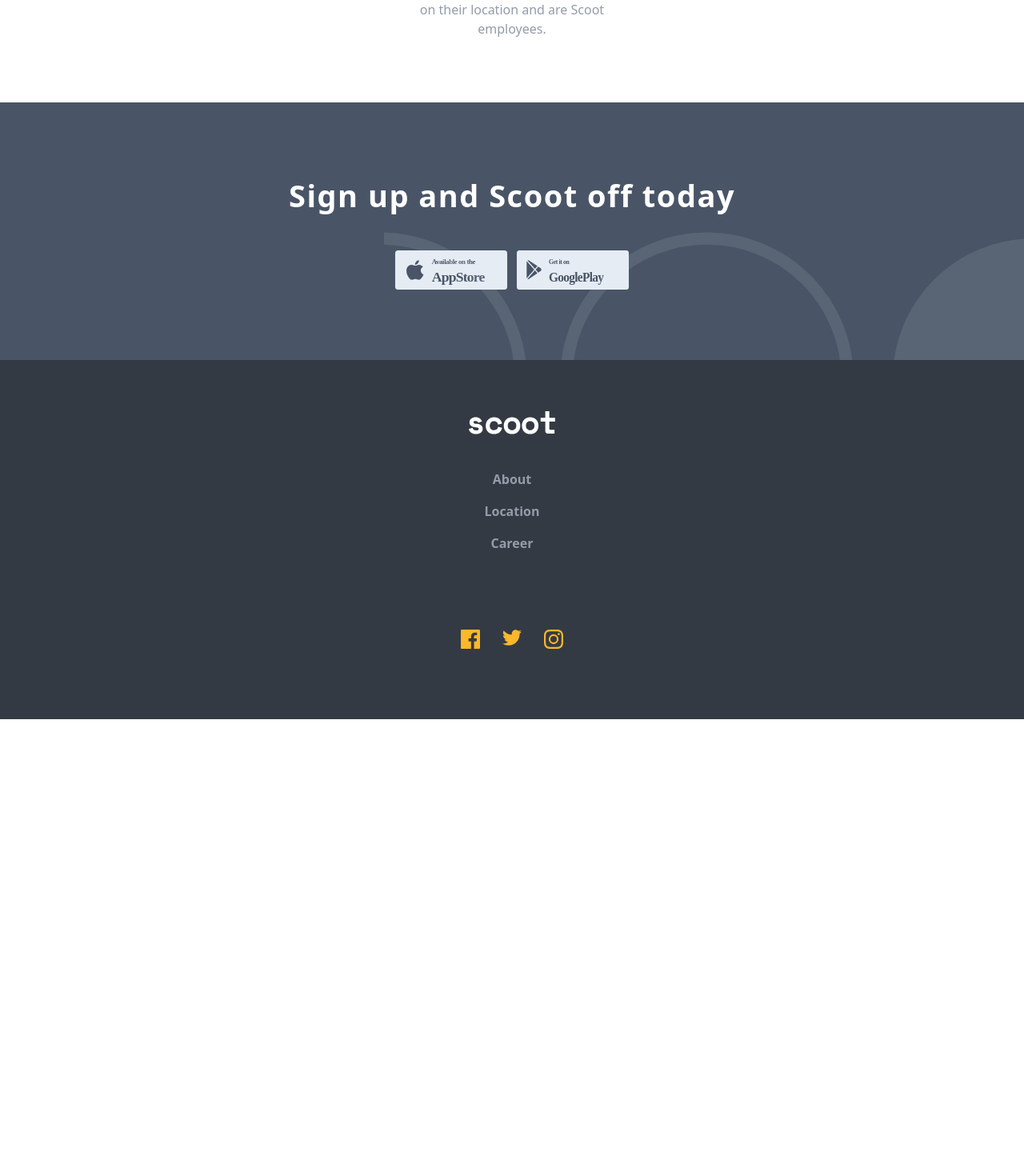
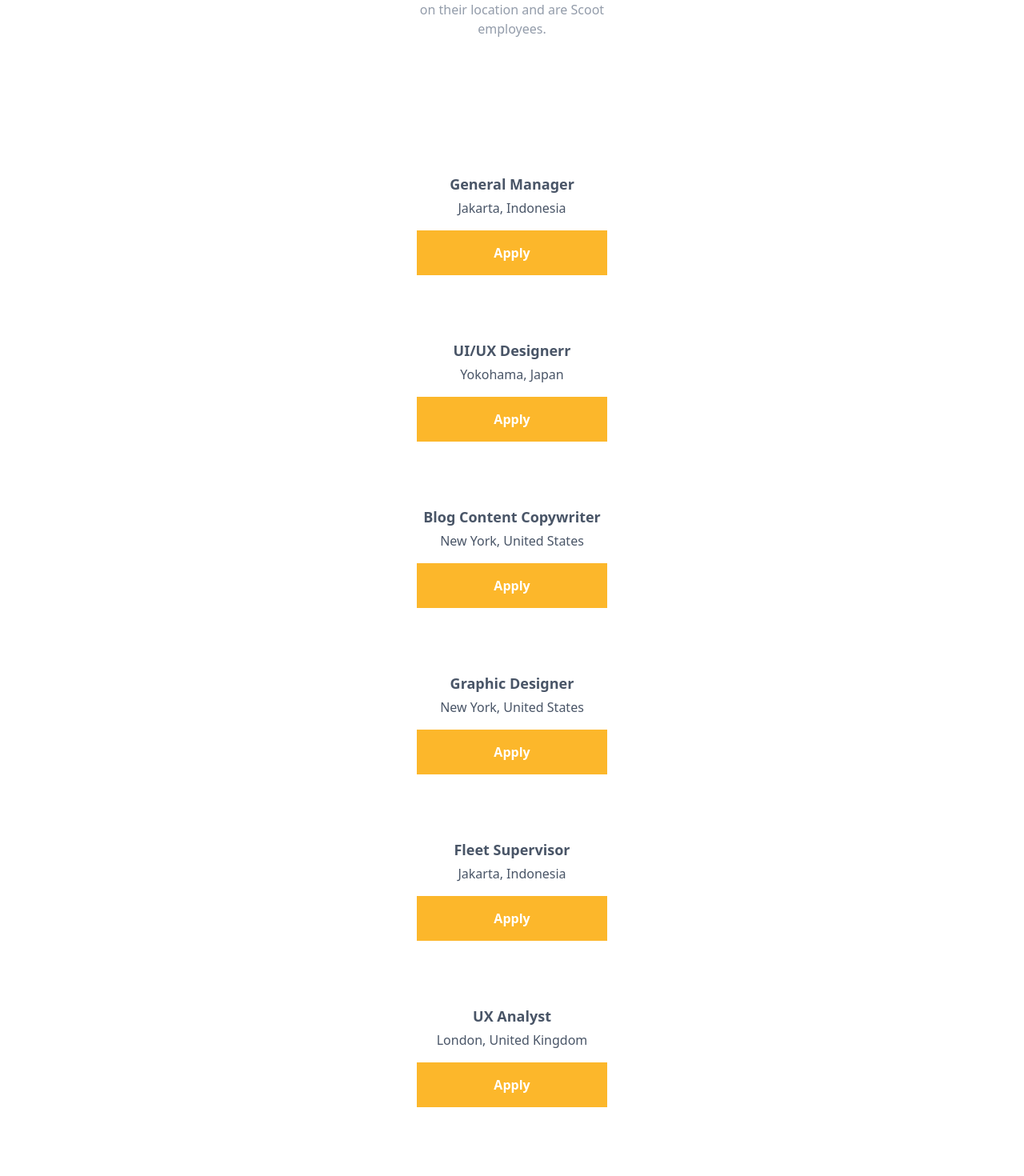
Before and after one commit to RonaldMamani/Scoot_Multi-Pages, an Angular app: page /careers in a window 1280 px wide. Shown: the part 2640-4110 px from the top of the page at 80% size. Before the commit the page ends 3539 px from the top, so only its background shows below. Built offline with nearby package versions, Linux system fonts and the light colour scheme.

Commit message:
Adicionando o final da pagina Careers

```diff
--- a/src/app/app.module.ts
+++ b/src/app/app.module.ts
@@ -21,6 +21,7 @@
 import { ReadMoreComponent } from './components/read-more/read-more.component';
 import { JobDetailComponent } from './components/job-detail/job-detail.component';
 import { BenefiesCareersComponent } from './components/benefies-careers/benefies-careers.component';
+import { JobAnnouncementsComponent } from './components/job-announcements/job-announcements.component';
 
 @NgModule({
   declarations: [
@@ -42,7 +43,8 @@
     FAQsComponent,
     ReadMoreComponent,
     JobDetailComponent,
-    BenefiesCareersComponent
+    BenefiesCareersComponent,
+    JobAnnouncementsComponent
   ],
   imports: [
     BrowserModule,
--- /dev/null
+++ b/src/app/components/job-announcements/job-announcements.component.html
@@ -0,0 +1,32 @@
+<section class="pt-14 pb-32 flex flex-col gap-4">
+    <app-job-detail
+        NameJob="General Manager"
+        NameLocalWorld="Jakarta, Indonesia"
+        ContentButton="Apply"
+    />
+    <app-job-detail
+        NameJob="UI/UX Designerr"
+        NameLocalWorld="Yokohama, Japan"
+        ContentButton="Apply"
+    />
+    <app-job-detail
+        NameJob="Blog Content Copywriter"
+        NameLocalWorld="New York, United States"
+        ContentButton="Apply"
+    />
+    <app-job-detail
+        NameJob="Graphic Designer"
+        NameLocalWorld="New York, United States"
+        ContentButton="Apply"
+    />
+    <app-job-detail
+        NameJob="Fleet Supervisor"
+        NameLocalWorld="Jakarta, Indonesia"
+        ContentButton="Apply"
+    />
+    <app-job-detail
+        NameJob="UX Analyst"
+        NameLocalWorld="London, United Kingdom"
+        ContentButton="Apply"
+    />
+</section>
--- a/src/app/components/job-detail/job-detail.component.html
+++ b/src/app/components/job-detail/job-detail.component.html
@@ -1 +1,11 @@
-<p>job-detail works!</p>
+<div class="py-8 flex flex-col gap-1 text-center">
+    <h6 class="text-[#495567] font-['Space Mono'] text-lg font-bold">{{NameJob}}</h6>
+    <span class="text-[#495567] font-['Lexend Deca']">{{NameLocalWorld}}</span>
+    <div class="pt-3 text-center">
+        <button class="bg-[#FCB72B] px-24 py-4">
+            <span class="text-white font-['Space Mono'] font-bold">
+                {{ContentButton}}
+            </span>
+        </button>
+    </div>
+</div>
--- a/src/app/components/job-detail/job-detail.component.ts
+++ b/src/app/components/job-detail/job-detail.component.ts
@@ -1,4 +1,4 @@
-import { Component } from '@angular/core';
+import { Component, Input } from '@angular/core';
 
 @Component({
   selector: 'app-job-detail',
@@ -6,5 +6,7 @@
   styleUrls: ['./job-detail.component.scss']
 })
 export class JobDetailComponent {
-
+  @Input() NameJob : string = ''
+  @Input() NameLocalWorld : string = ''
+  @Input() ContentButton : string = ''
 }
--- a/src/app/pages/careers/careers.component.html
+++ b/src/app/pages/careers/careers.component.html
@@ -3,3 +3,4 @@
     NamePage="Careers"
 />
 <app-benefies-careers />
+<app-job-announcements />
```
Also changed, not shown: src/app/components/job-announcements/job-announcements.component.ts (added, +10 -0 lines), src/app/components/job-announcements/job-announcements.component.scss (added), 1 other file (tests, documents, lock files or other folders).
